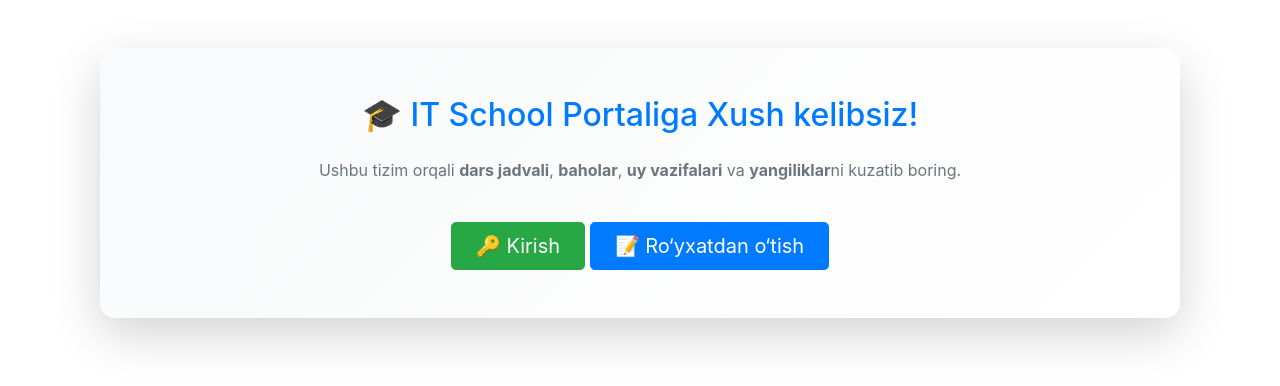
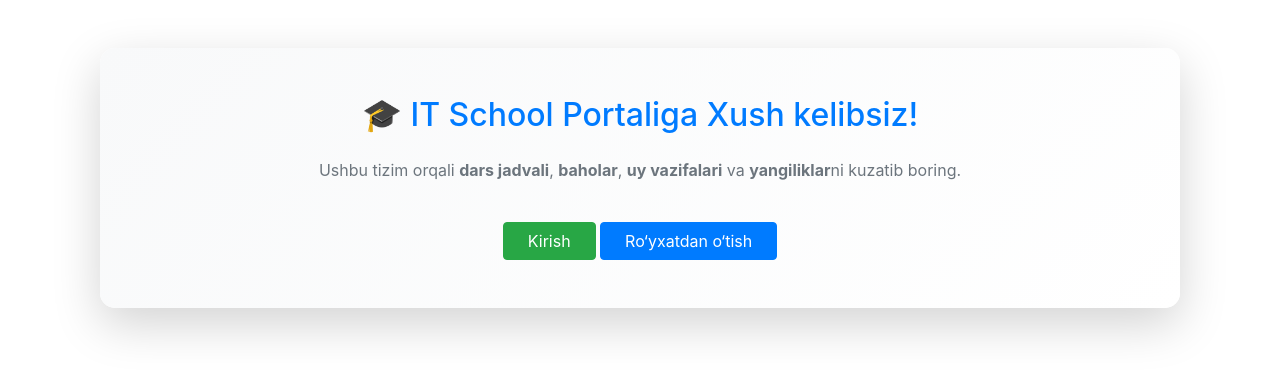
Before and after one commit to dilbarallambergenova/IT-school_1, a Django app: page / in a window 1280 px wide. Shown: the part 56-442 px from the top of the page. Run offline with Django 5.2, Linux system fonts and the light colour scheme; parts of the project's set-up code (start-up, migrations or seed data) failed here and were passed over; some libraries are stand-ins or nearby versions.

Commit message:
yangilandi

```diff
--- a/templates/home.html
+++ b/templates/home.html
@@ -40,8 +40,8 @@
                 <strong>uy vazifalari</strong> va <strong>yangiliklar</strong>ni kuzatib boring.
             </p>
             <div class="mt-4">
-                <a href="{% url 'login' %}" class="btn btn-success btn-lg px-4 me-3">🔑 Kirish</a>
-                <a href="{% url 'signup' %}" class="btn btn-primary btn-lg px-4">📝 Ro‘yxatdan o‘tish</a>
+                <a href="{% url 'login' %}" class="btn btn-success  px-4 me-3"> Kirish</a>
+                <a href="{% url 'signup' %}" class="btn btn-primary  px-4"> Ro‘yxatdan o‘tish</a>
             </div>
         </div>
     {% endif %}
```
